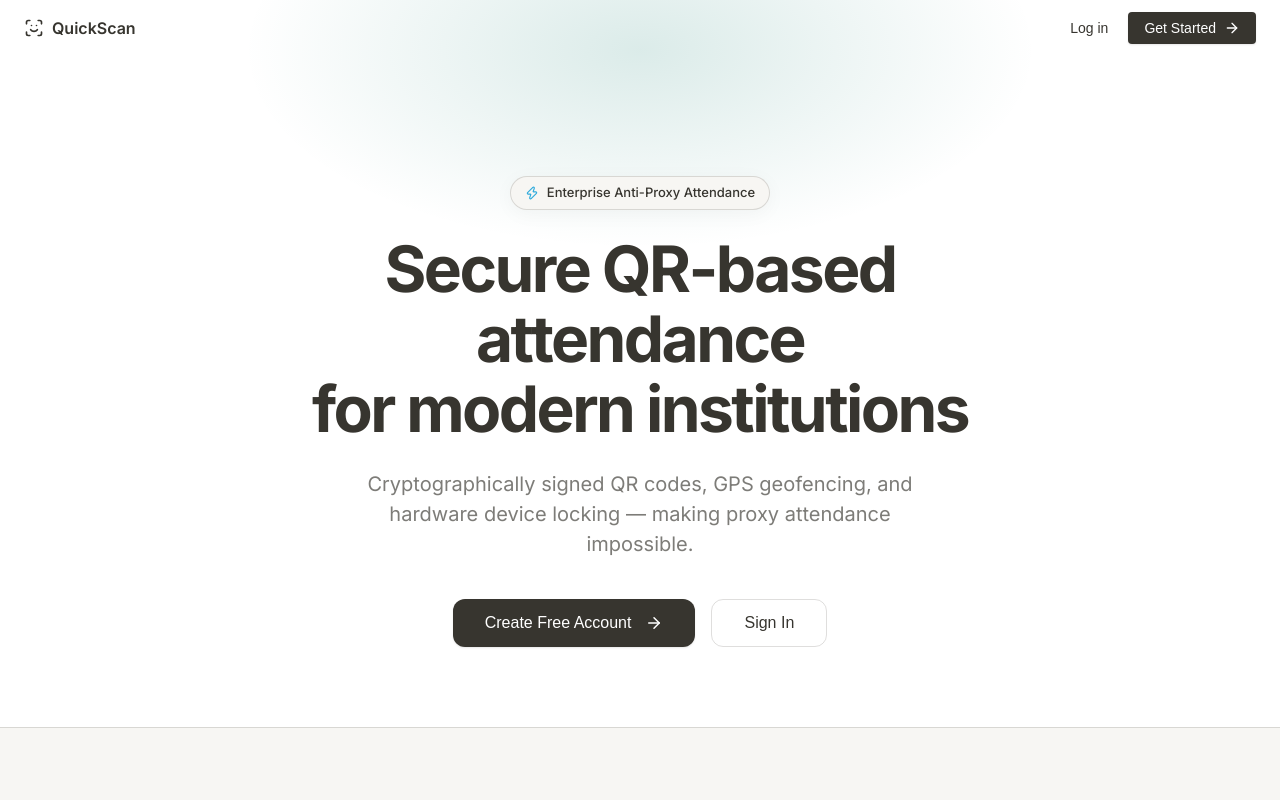
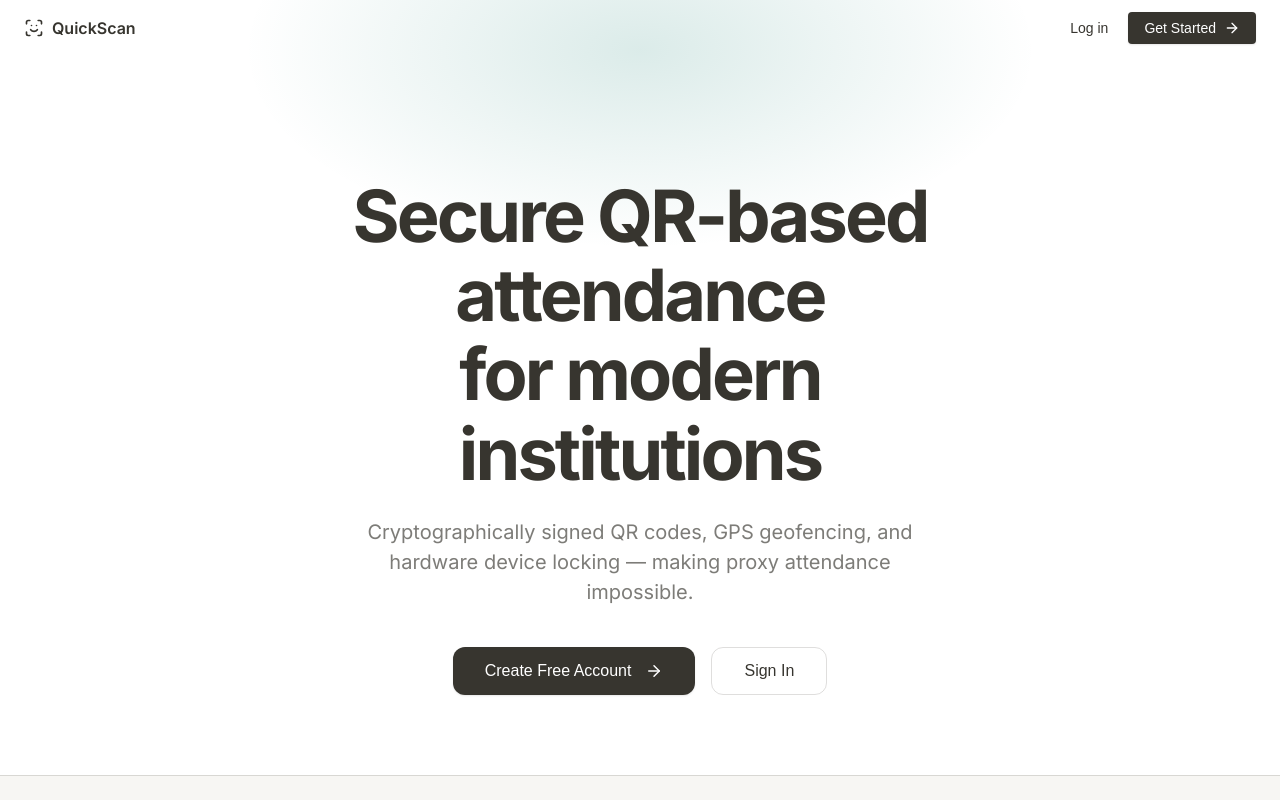
Before and after one commit to ravdreamin/QuickScan, a React (Vite) app in the folder frontend/: page / in a window 1280 px wide. Shown: the top 800 px of the page. Built offline with nearby package versions, Linux system fonts and the light colour scheme; no server answers.

Commit message:
Refine landing layout and remove anti-proxy badge

```diff
--- a/frontend/src/pages/Landing.tsx
+++ b/frontend/src/pages/Landing.tsx
@@ -1,7 +1,7 @@
 import { useNavigate } from 'react-router-dom';
 import { isLoggedIn, getUser } from '../lib/api';
 import { useEffect } from 'react';
-import { ScanFace, ShieldCheck, MapPin, Smartphone, ArrowRight, Zap } from 'lucide-react';
+import { ScanFace, ShieldCheck, MapPin, Smartphone, ArrowRight } from 'lucide-react';
 import { motion } from 'framer-motion';
 import type { Variants } from 'framer-motion';
 
@@ -60,18 +60,7 @@ export default function Landing() {
           variants={staggerContainer} initial="hidden" animate="visible"
           style={{ maxWidth: 720, position: 'relative', zIndex: 1 }}
         >
-          <motion.div variants={fadeUp}>
-            <div style={{
-              display: 'inline-flex', alignItems: 'center', gap: 8, padding: '6px 14px',
-              background: 'var(--bg-secondary)', border: '1px solid var(--border-color)',
-              borderRadius: 99, fontSize: 13, fontWeight: 500, marginBottom: 24,
-              boxShadow: '0 4px 20px rgba(0,0,0,0.04)'
-            }}>
-              <Zap size={14} color="var(--accent-primary)" /> Enterprise Anti-Proxy Attendance
-            </div>
-          </motion.div>
-
-          <motion.h1 variants={fadeUp} style={{ fontSize: 'clamp(2.5rem, 6vw, 4rem)', lineHeight: 1.1, marginBottom: 24, letterSpacing: '-0.04em', fontWeight: 800 }}>
+          <motion.h1 variants={fadeUp} style={{ fontSize: 'clamp(2.5rem, 6vw, 4.5rem)', lineHeight: 1.1, marginBottom: 24, letterSpacing: '-0.04em', fontWeight: 800 }}>
             Secure QR-based attendance <br/> for modern institutions
           </motion.h1>
 
```
